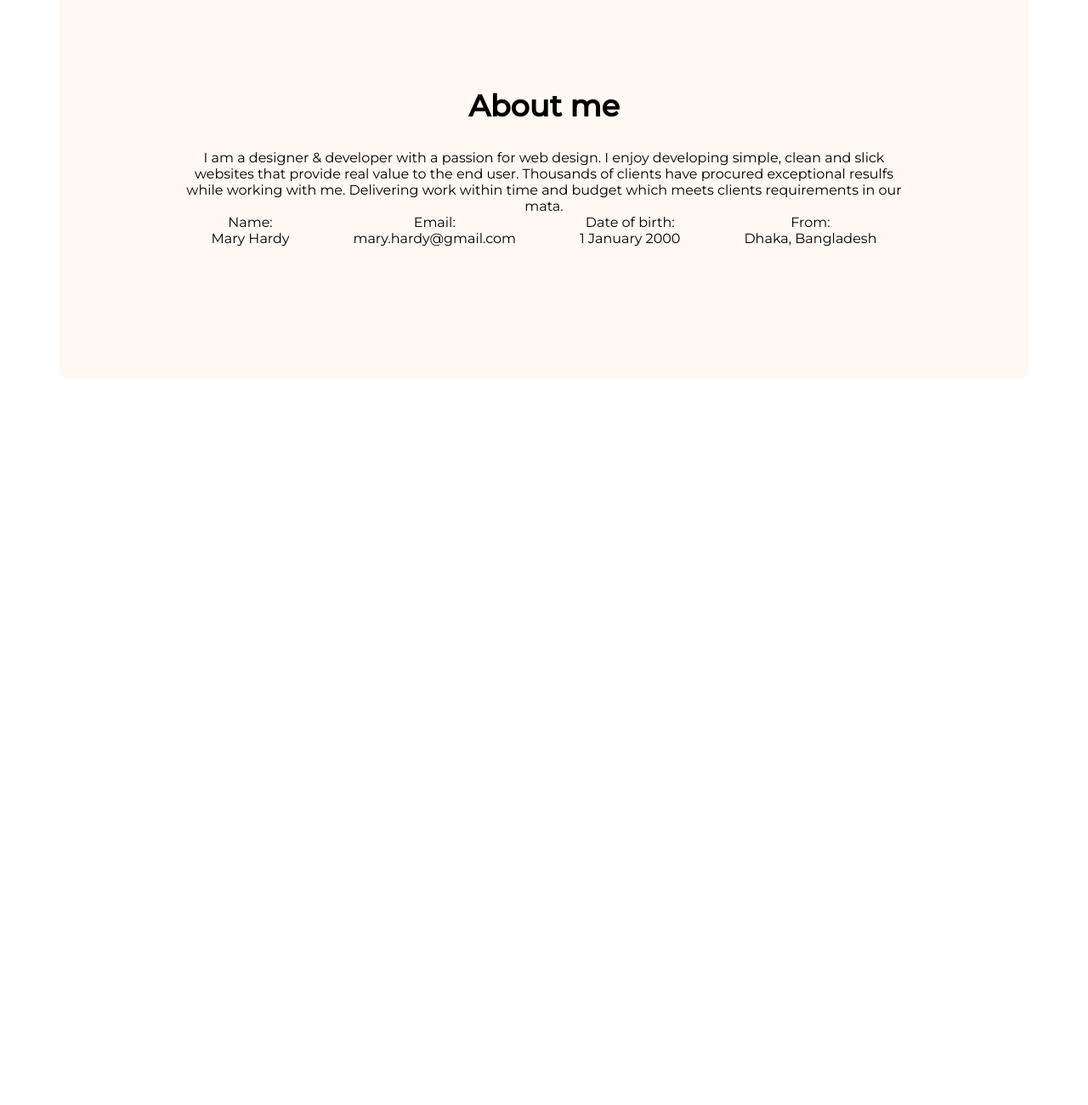
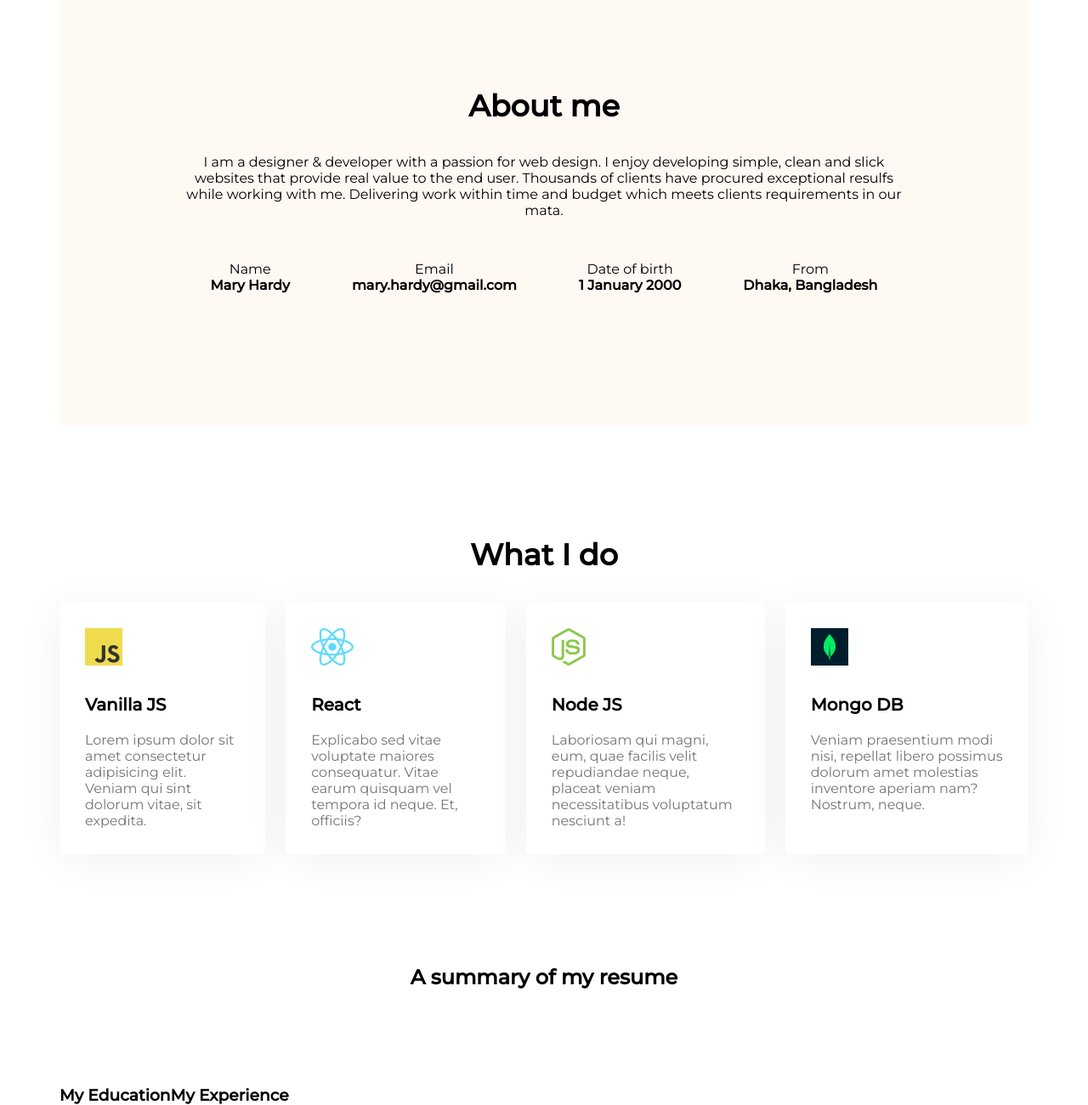
Before and after one commit to ummeFA/developer-portfolio, a plain HTML site: page index.html in a window 1280 px wide. Shown: the part 1125-2425 px from the top of the page at 85% size. Before the commit the page ends 1571 px from the top, so only its background shows below. Drawn offline with Linux system fonts and the light colour scheme.

Commit message:
added what i do

```diff
--- a/index.html
+++ b/index.html
@@ -37,6 +37,8 @@
         </div>
     </header>
     <main>
+
+        <!-- about section  -->
         <section class="about">
             <h3 class="section-title">About me</h3>
             <p class="description">I am a designer & developer with a passion for web design. I enjoy developing simple,
@@ -46,20 +48,65 @@
                 mata.</p>
             <div class="about-info-container">
                 <div class="about-info">
-                    <p class="info-title">Name: </p>
-                    <p class="info-description">Mary Hardy</p>
+                    <p class="info-title">Name </p>
+                    <p class="info-description"><strong>Mary Hardy</strong> </p>
                 </div>
                 <div class="about-info">
-                    <p class="info-title">Email: </p>
-                    <p class="info-description">mary.hardy@gmail.com</p>
+                    <p class="info-title">Email </p>
+                    <p class="info-description"><strong>mary.hardy@gmail.com</strong> </p>
                 </div>
                 <div class="about-info">
-                    <p class="info-title">Date of birth: </p>
-                    <p class="info-description">1 January 2000</p>
+                    <p class="info-title">Date of birth </p>
+                    <p class="info-description"><strong> 1 January 2000</strong> </p>
                 </div>
                 <div class="about-info">
-                    <p class="info-title">From: </p>
-                    <p class="info-description">Dhaka, Bangladesh</p>
+                    <p class="info-title">From </p>
+                    <p class="info-description"><strong>Dhaka, Bangladesh</strong> </p>
+                </div>
+            </div>
+        </section>
+
+        <!-- what I do section -->
+        <section class="what-i-do">
+            <h3 class="section-title">What I do</h3>
+            <!-- .skills-container>.skill*4>img+p.skill-title+p.skill-description>lorem15 -->
+            <div class="skills-container">
+                <div class="skill">
+                    <img src="images/icons/js.png" alt="">
+                    <p class="skill-title">Vanilla JS</p>
+                    <p class="skill-description">Lorem ipsum dolor sit amet consectetur adipisicing elit. Veniam qui
+                        sint dolorum vitae, sit expedita.</p>
+                </div>
+                <div class="skill">
+                    <img src="images/icons/react.png" alt="">
+                    <p class="skill-title">React</p>
+                    <p class="skill-description">Explicabo sed vitae voluptate maiores consequatur. Vitae earum quisquam
+                        vel tempora id neque. Et, officiis?</p>
+                </div>
+                <div class="skill">
+                    <img src="images/icons/nodejs.png" alt="">
+                    <p class="skill-title">Node JS</p>
+                    <p class="skill-description">Laboriosam qui magni, eum, quae facilis velit repudiandae neque,
+                        placeat veniam necessitatibus voluptatum nesciunt a!</p>
+                </div>
+                <div class="skill">
+                    <img src="images/icons/mongo.png" alt="">
+                    <p class="skill-title">Mongo DB</p>
+                    <p class="skill-description">Veniam praesentium modi nisi, repellat libero possimus dolorum amet
+                        molestias inventore aperiam nam? Nostrum, neque.</p>
+                </div>
+            </div>
+        </section>
+
+        <!-- resume section -->
+        <section>
+            <h2 class="resume">A summary of my resume</h2>
+            <div class="resume-content">
+                <div>
+                    <h3 class="resume-title">My Education</h3>
+                </div>
+                <div>
+                    <h3 class="resume-title">My Experience</h3>
                 </div>
             </div>
         </section>
--- a/styles/portfolio.css
+++ b/styles/portfolio.css
@@ -94,7 +94,7 @@ main {
 
 .section-title {
     text-align: center;
-    margin-bottom: 30px;
+    margin-bottom: 35px;
     font-weight: 700;
     font-size: 35px;
 }
@@ -102,12 +102,13 @@ main {
 .section-description {
     font-size: 18px;
     color: #757575;
-    margin-bottom: 30px;
+    margin-bottom: 54px;
 }
 
 .about-info-container {
     display: flex;
     justify-content: space-around;
+    margin-top: 50px;
 }
 
 .about-info-title {
@@ -115,3 +116,40 @@ main {
     text-align: center;
     color: #757575;
 }
+
+.what-i-do {
+    margin-top: 130px;
+
+}
+
+.skills-container {
+    display: flex;
+    gap: 24px;
+}
+
+.skill {
+    background: #FFFFFF;
+    box-shadow: 0px 6px 50px rgba(0, 0, 0, 0.06);
+    border-radius: 5px;
+    padding: 30px;
+}
+
+.skill-title {
+    font-weight: 700;
+    font-size: 20px;
+    margin-top: 30px;
+    margin-bottom: 20px;
+}
+
+.skill-description {
+    color: #757575;
+    font-size: 16px;
+}
+.resume{
+    margin-top: 130px;
+    margin-bottom: 113px;
+    text-align: center;
+}
+.resume-content{
+    display: flex;
+}
```
